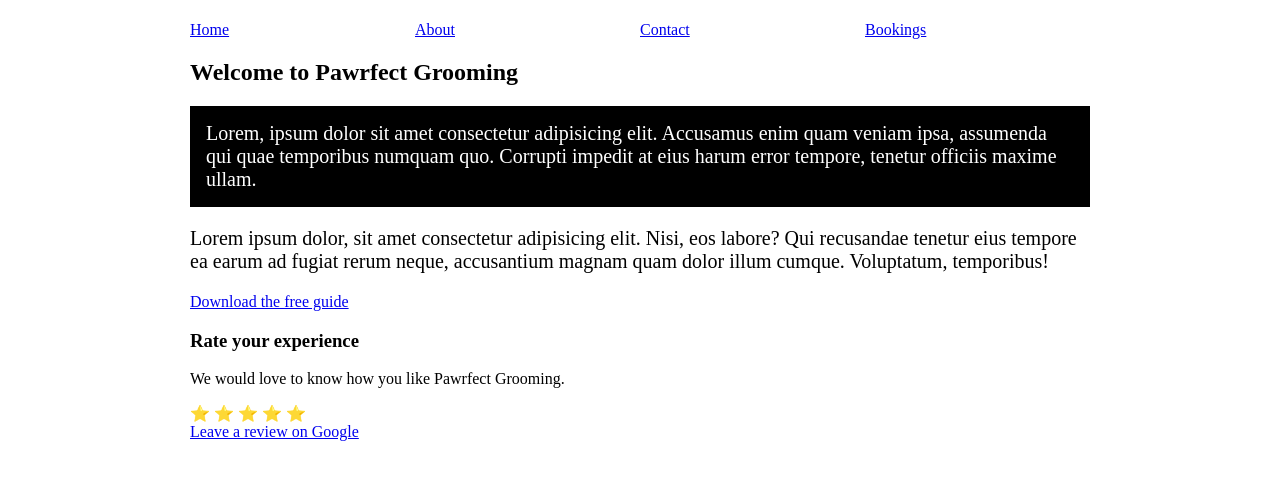
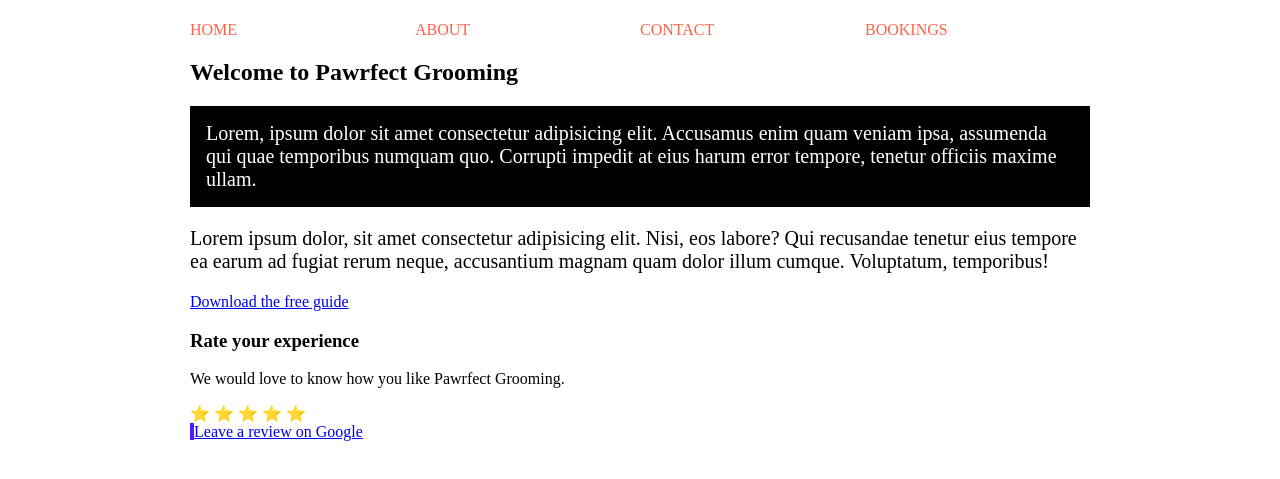
Before and after one commit to Anvinjess/mtm6201-week6, a plain HTML site: page index.html in a window 1280 px wide. Shown: the part 85-564 px from the top of the page. Drawn offline with Linux system fonts and the light colour scheme.

Commit message:
add demo for pesudo

```diff
--- a/css/main.css
+++ b/css/main.css
@@ -41,3 +41,32 @@
 .stars span{
     cursor: pointer;
 }
+
+/* [] is attribute selector */
+a[href="#"]{
+    color: tomato
+}
+a[href^="http"]{
+    border-left: 4px solid #551CF5;
+}
+
+/* state related pseudo classes */
+/* LoVe HAte */
+nav a,
+nav a:link,
+nav a:visited{
+    display: inline-block;
+    text-decoration: none;
+    text-transform: uppercase;
+    transition: transform .5s;
+}
+
+nav a:hover,
+nav a:focus{
+    text-decoration: underline;
+    transform: scale(1.4);
+}
+
+nav a:active{
+    transform: scale(1.4) translateX(10px);
+}
```
